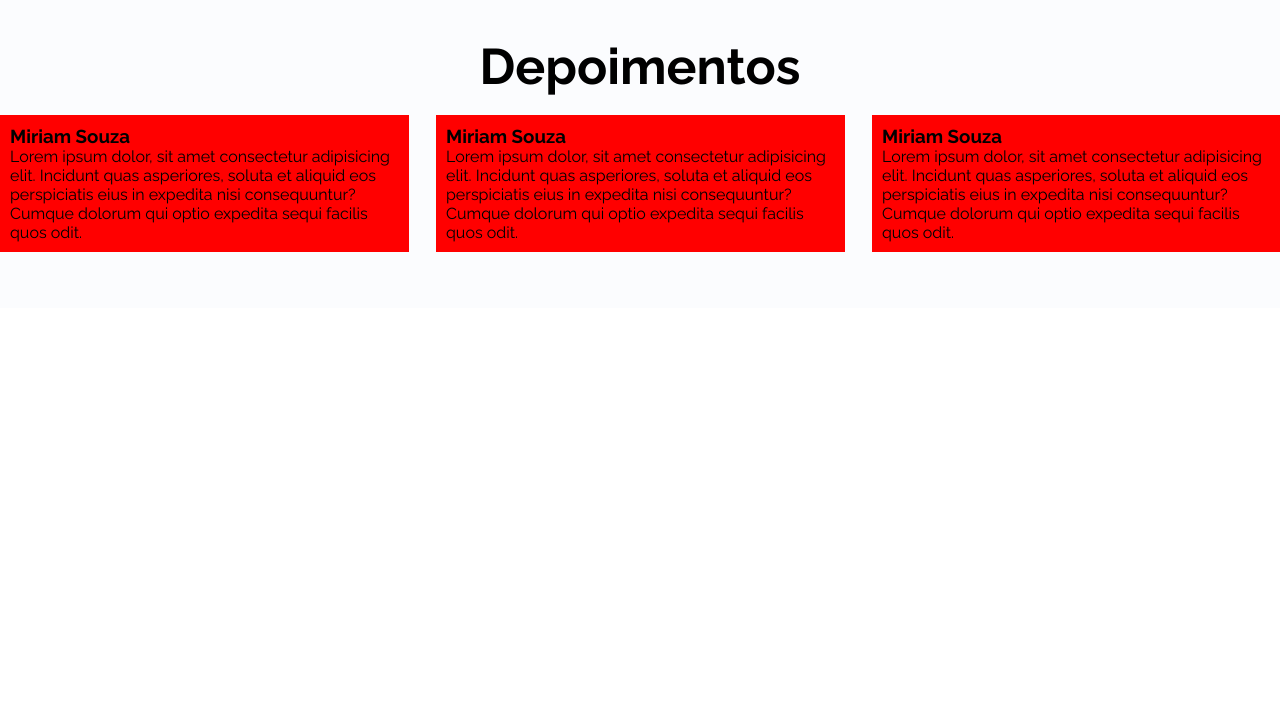
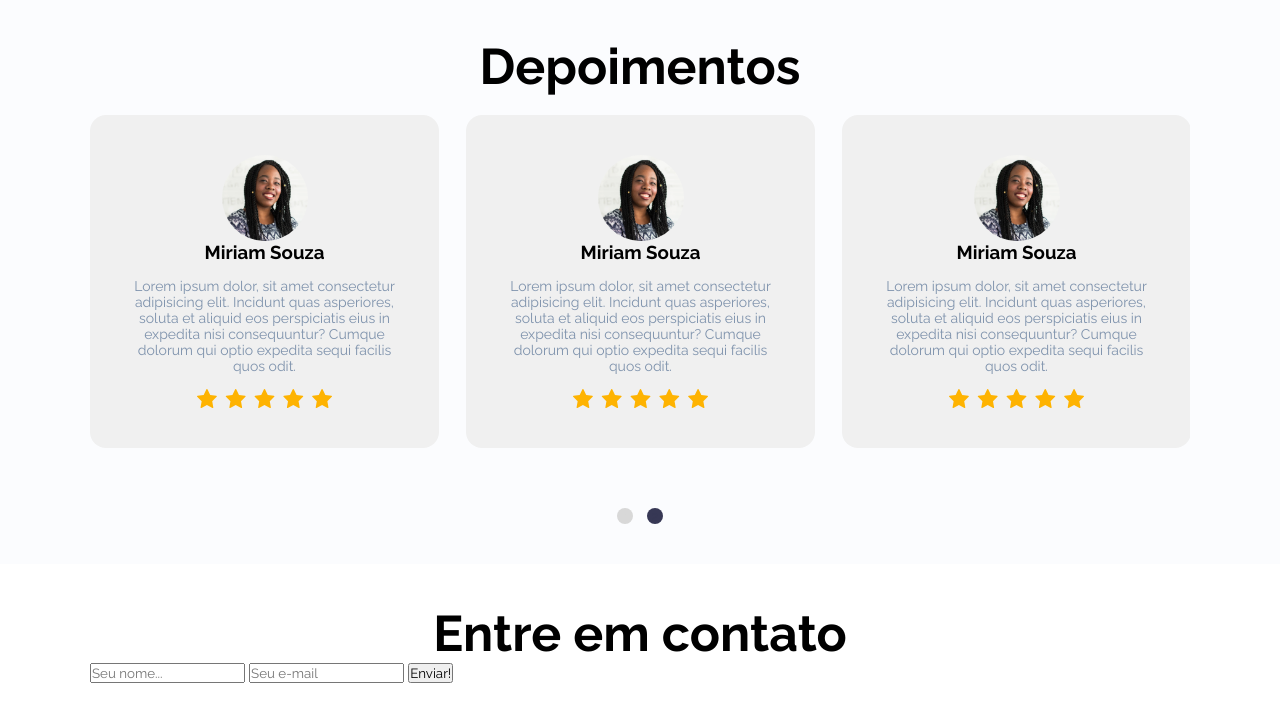
Before and after one commit to feandradez/Projeto-Site-02, a plain HTML site: page index.html in a window 1280 px wide. Shown: the part 2746-3469 px from the top of the page. Before the commit the page ends 3054 px from the top, so only its background shows below. Drawn offline with Linux system fonts and the light colour scheme.

Commit message:
update 19-07

```diff
--- a/index.html
+++ b/index.html
@@ -113,39 +113,63 @@
         <section class="depoimentos">
             <h1>Depoimentos</h1>
             <br>
-            <div style="display:block" class="center-depoimentos">
+            <div style="display:block" class="center">
 
                 <div class="container-slider">
 
                     <div class="container-slider-single">
+                        <img src="images/DEPOIMENTO1.png" alt="img-depoimento">
                         <h3>Miriam Souza</h3>
                         <p>Lorem ipsum dolor, sit amet consectetur adipisicing elit. Incidunt quas asperiores, soluta et aliquid eos perspiciatis eius in expedita nisi consequuntur? Cumque dolorum qui optio expedita sequi facilis quos odit.</p>
+                        <img src="images/RATE.svg" alt="img-estrelas">
                     </div>
                     <div class="container-slider-single">
+                        <img src="images/DEPOIMENTO1.png" alt="img-depoimento">
                         <h3>Miriam Souza</h3>
                         <p>Lorem ipsum dolor, sit amet consectetur adipisicing elit. Incidunt quas asperiores, soluta et aliquid eos perspiciatis eius in expedita nisi consequuntur? Cumque dolorum qui optio expedita sequi facilis quos odit.</p>
+                        <img src="images/RATE.svg" alt="img-estrelas">
                     </div>
                     <div class="container-slider-single">
+                        <img src="images/DEPOIMENTO1.png" alt="img-depoimento">
                         <h3>Miriam Souza</h3>
                         <p>Lorem ipsum dolor, sit amet consectetur adipisicing elit. Incidunt quas asperiores, soluta et aliquid eos perspiciatis eius in expedita nisi consequuntur? Cumque dolorum qui optio expedita sequi facilis quos odit.</p>
+                        <img src="images/RATE.svg" alt="img-estrelas">
                     </div>
                     <div class="container-slider-single">
+                        <img src="images/DEPOIMENTO1.png" alt="img-depoimento">
                         <h3>Miriam Souza</h3>
                         <p>Lorem ipsum dolor, sit amet consectetur adipisicing elit. Incidunt quas asperiores, soluta et aliquid eos perspiciatis eius in expedita nisi consequuntur? Cumque dolorum qui optio expedita sequi facilis quos odit.</p>
+                        <img src="images/RATE.svg" alt="img-estrelas">
                     </div>
                     <div class="container-slider-single">
+                        <img src="images/DEPOIMENTO1.png" alt="img-depoimento">
                         <h3>Miriam Souza</h3>
                         <p>Lorem ipsum dolor, sit amet consectetur adipisicing elit. Incidunt quas asperiores, soluta et aliquid eos perspiciatis eius in expedita nisi consequuntur? Cumque dolorum qui optio expedita sequi facilis quos odit.</p>
+                        <img src="images/RATE.svg" alt="img-estrelas">
                     </div>
                     <div class="container-slider-single">
+                        <img src="images/DEPOIMENTO1.png" alt="img-depoimento">
                         <h3>Miriam Souza</h3>
                         <p>Lorem ipsum dolor, sit amet consectetur adipisicing elit. Incidunt quas asperiores, soluta et aliquid eos perspiciatis eius in expedita nisi consequuntur? Cumque dolorum qui optio expedita sequi facilis quos odit.</p>
+                        <img src="images/RATE.svg" alt="img-estrelas">
                     </div>
+
 
                 </div>
 
             </div>
 
+        </section>
+
+        <section class="contato">
+            <h1>Entre em contato</h1>
+            <div class="center">
+                <form method="post">
+                    <input type="text" placeholder="Seu nome...">
+                    <input type="email" placeholder="Seu e-mail">
+                    <input type="submit" name="acao" value="Enviar!">
+                </form>
+            </div>
         </section>
 
         <script src="jquery.js"></script>
--- a/style.css
+++ b/style.css
@@ -206,8 +206,17 @@ section.depoimentos > h1{
 
 .container-slider-single{
     float: left;
-    background-color: red;
-    padding: 10px;
+    background-color: rgb(240, 240, 240);
+    text-align: center;
+    padding: 40px;
+    border-radius: 16px;
+}
+
+.container-slider-single p{
+    margin: 15px 0;
+    color: #7e92ac;
+    font-size: 14px;
+
 }
 
 .slick-slide{
@@ -217,8 +226,7 @@ section.depoimentos > h1{
 /* the parent */
   .slick-list {
     margin-left:-27px;
-
-  }
+}
 
 /****SLICK SLIDER****/
 
@@ -232,7 +240,7 @@ section.depoimentos > h1{
 
 .slick-dotted li{
 	display: inline-block;
-	margin: 0 7px;
+	margin: 30 7px;
 }
 
 .slick-dotted button:focus{
@@ -256,6 +264,17 @@ li.slick-active button{
 }
 
 .slick-slide:focus { outline: none; }
+
+/* FIM SLICK SLIDER */
+
+section.contato{
+    padding: 40px 0;
+    text-align: center;
+}
+
+section.contato h1{
+    font-size: 50px;
+}
 
 @media screen and (max-width: 768px){
     .center{
```
